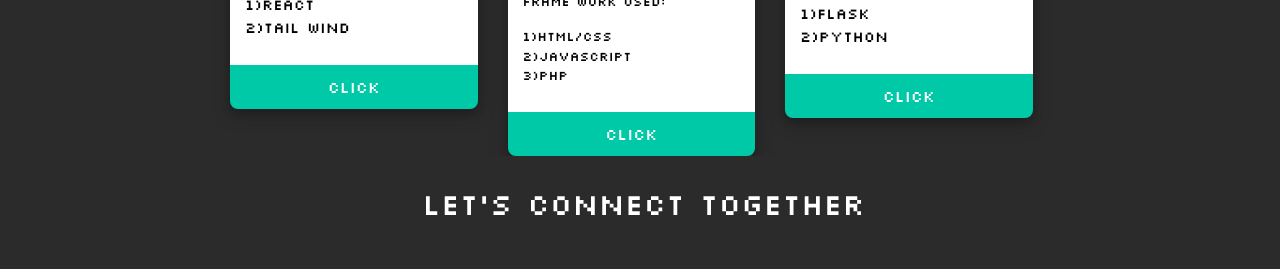
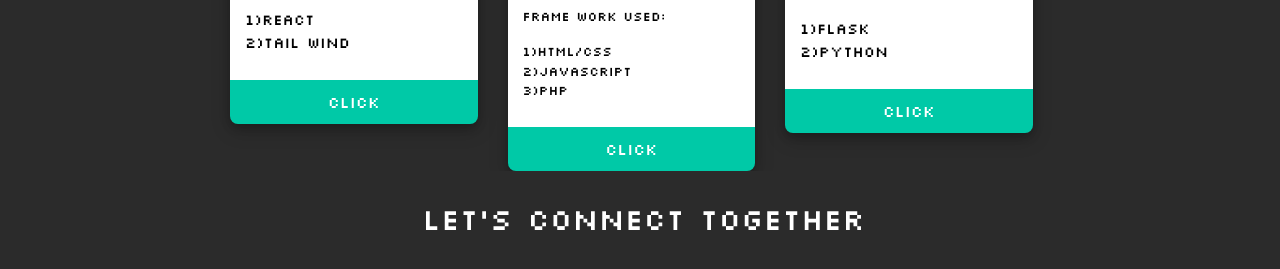
Before and after one commit to zakie2003/githosting, a plain HTML site: page index.html in a window 1280 px wide. Shown: the part 1717-1986 px from the top of the page. Drawn offline with nearby package versions, Linux system fonts and the light colour scheme.

Commit message:
Update index.html

```diff
--- a/index.html
+++ b/index.html
@@ -11,6 +11,9 @@
     <link href="https://cdn.jsdelivr.net/npm/bootstrap@5.3.0-alpha1/dist/css/bootstrap.min.css" rel="stylesheet" integrity="sha384-GLhlTQ8iRABdZLl6O3oVMWSktQOp6b7In1Zl3/Jr59b6EGGoI1aFkw7cmDA6j6gD" crossorigin="anonymous">
     <link rel="stylesheet" href="cards.css">
     <style>
+      .top_marg{
+        margin-top: 15px;
+      }
       .slide_base{
           background-color: #000000;
           color: white;
@@ -215,7 +218,7 @@
 
 
           <div class="row" id="prj">
-              <div class="col-md-3">
+              <div class="top_marg col-md-3">
                 <div class="card-sl">
                     <div class="card-image">
                         <img style="aspect-ratio: 3/2;" src="dsc.png" />
@@ -234,7 +237,7 @@
                     <a href="https://www.dsciitmadras.org/" style="margin: 0; background-color:#00C9A7" class="card-button"> Click</a>
                 </div>
             </div>
-            <div class="col-md-3">
+            <div class="top_marg col-md-3">
               <div class="card-sl">
                   <div class="card-image">
                       <img class="prj_img" src="lib.jpeg" />
@@ -256,7 +259,7 @@
                 </div>
           </div>
 
-          <div class="col-md-3">
+          <div class="top_marg col-md-3">
             <div class="card-sl">
                 <div class="card-image">
                     <img class="prj_img" src="ipl.jpg" />
```
